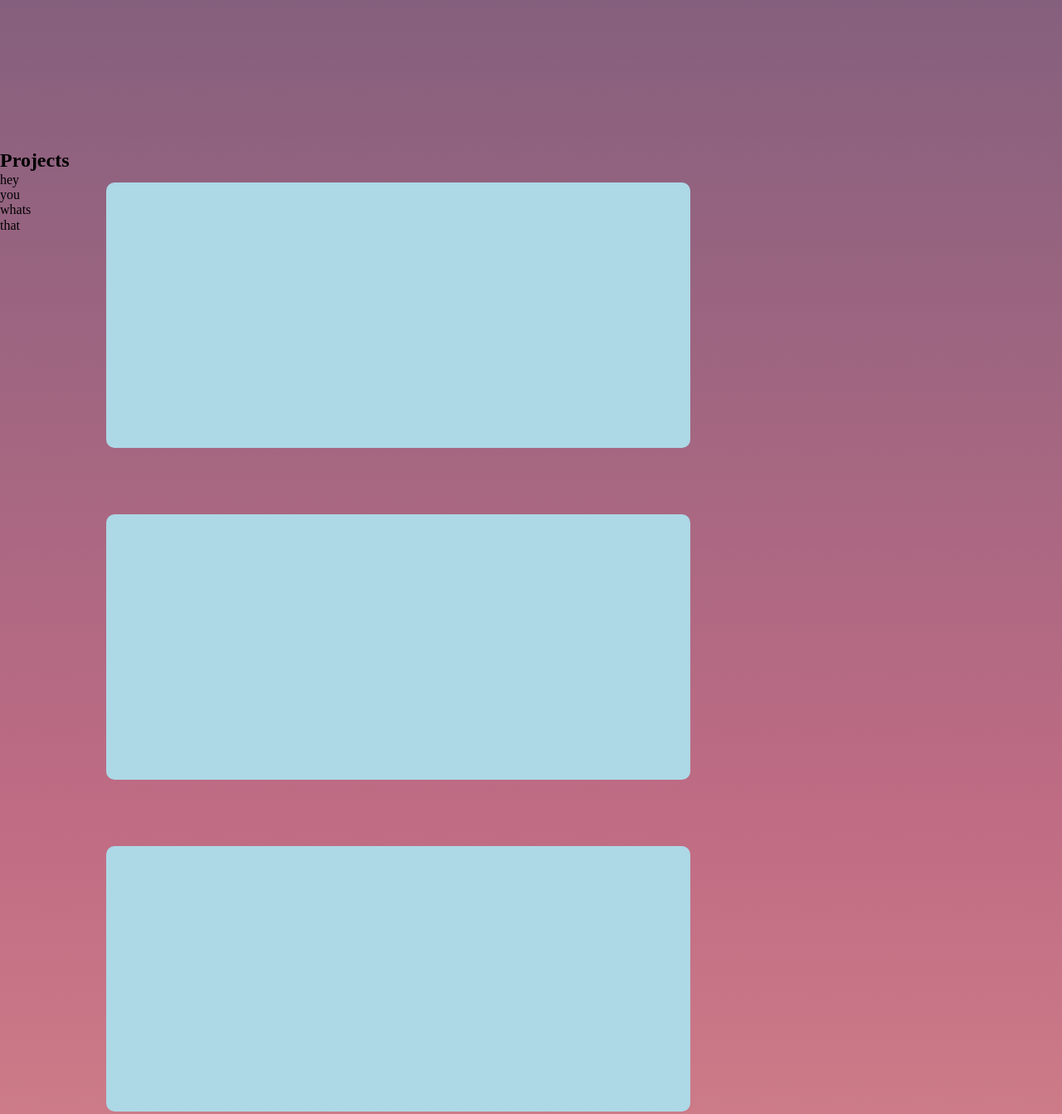
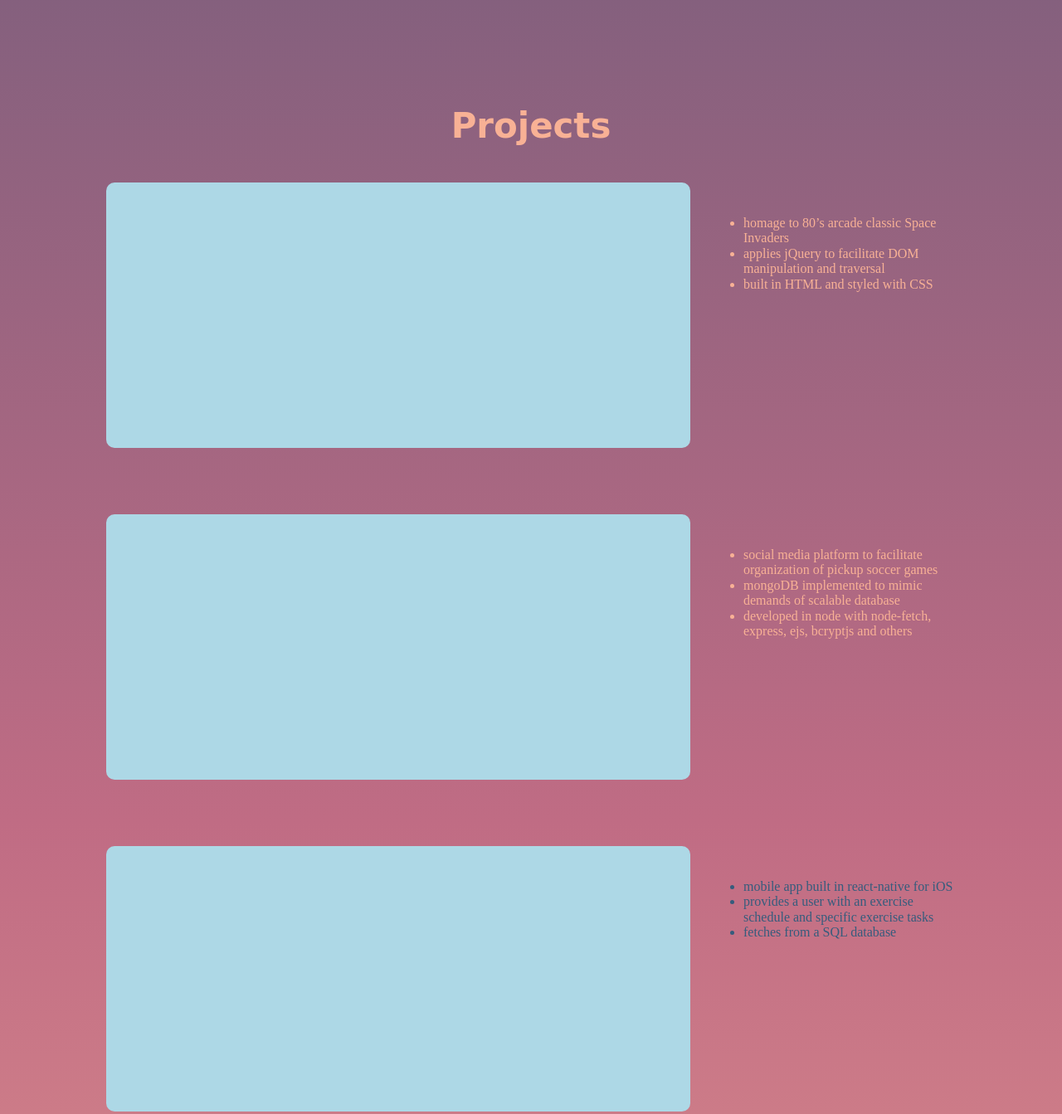
Before and after one commit to daniel-j-pease/round-three, a website: page public/index.html in a window 1280 px wide. Shown: the part 1420-2763 px from the top of the page at 83% size. Drawn offline with nearby package versions, Linux system fonts and the light colour scheme; a web font is replaced by a local one.

Commit message:
add project blurbs

```diff
--- a/public/index.html
+++ b/public/index.html
@@ -38,18 +38,27 @@
     <div id="bio-two" class="bio">Lorem ipsum dolor sit amet, consectetur adipisicing elit. Obcaecati explicabo sit voluptatem ea voluptates, culpa ipsa corrupti odio. Odit accusantium, deleniti hic laudantium cum illo aliquam velit ea dignissimos error?</div>
   </div>
   <div id="portfolio">
-    <h2 id="project-header">Projects</h2>
+    <h1 id="project-header">Projects</h1>
     <div id="projects">
-      <div id="project-one" class="project"></div>
-      <ul>
-        <li>hey</li>
-        <li>you</li>
-        <li>whats</li>
-        <li>that</li>
+      <div id="project-one-image" class="project-image"></div>
+      <ul id="project-one-list">
+        <li>homage to 80’s arcade classic Space Invaders</li>
+        <li>applies jQuery to facilitate DOM manipulation and traversal</li>
+        <li>built in HTML and styled with CSS</li>
       </ul>
-      <div id="project-two" class="project"></div>
-      <div id="project-three" class="project"></div>
-      <div id="project-four" class="project"></div>
+      <div id="project-two-image" class="project-image"></div>
+      <ul id="project-two-list">
+        <li>social media platform to facilitate organization of pickup soccer games</li>
+        <li>mongoDB implemented to mimic demands of scalable database</li>
+        <li>developed in node with node-fetch, express, ejs, bcryptjs and others</li>
+      </ul>
+      <div id="project-three-image" class="project-image"></div>
+      <ul id="project-three-list">
+        <li>mobile app built in react-native for iOS</li>
+        <li>provides a user with an exercise schedule and specific exercise tasks</li>
+        <li>fetches from a SQL database</li>
+      </ul>
+      <div id="project-four-image" class="project-image"></div>
     </div>
   </div>
   <div id="contact">
--- a/public/script.js
+++ b/public/script.js
@@ -53,8 +53,8 @@ window.onload = () => {
   function handleNavClick(e) {
     // define scroll position of each section relative to window.innerHeight
     const homeHeight = 0;
-    const aboutHeight = viewHeight;
-    const projectsHeight = viewHeight * 2;
+    const aboutHeight = viewHeight - (viewHeight / 10);
+    const projectsHeight = (viewHeight * 2) - (viewHeight / 10);
     const contactHeight = viewHeight * 4;
 
     // call scrollTo on the intended position
--- a/public/styles/main.css
+++ b/public/styles/main.css
@@ -8,7 +8,7 @@
   width: 10vw;
   position: fixed;
   right: 0;
-  margin-right: 5vw;
+  margin-right: 3vw;
   margin-top: 3vh;
   z-index: 1;
 
@@ -112,7 +112,7 @@ nav > div {
 #about > h1 {
   color: #F8B195;
   position: absolute;
-  top: 120vh;
+  top: 110vh;
   left: calc(20vw + 310px);
   font-size: 2.618em;
   font-family: 'Expletus Sans', cursive;
@@ -120,7 +120,7 @@ nav > div {
 
 #headshot {
   position: absolute;
-  top: 120vh;
+  top: 110vh;
   left: 15vw;
   background-color: red;
   height: 419px;
@@ -136,15 +136,25 @@ nav > div {
 }
 
 #bio-one {
-  top: 135vh;
+  top: 125vh;
   margin-bottom: 5vh;
 }
 
 #bio-two {
-  top: 150vh;
+  top: 140vh;
 }
 
-.project {
+#portfolio > h1 {
+  position: absolute;
+  top: 190vh;
+  width: 100vw;
+  text-align: center;
+  font-size: 2.618em;
+  color: #F8B195;
+  font-family: 'Expletus Sans', cursive;
+}
+
+.project-image {
   position: absolute;
   height: 40vh;
   width: 55vw;
@@ -155,20 +165,48 @@ nav > div {
   border-radius: 10px;
 }
 
-#project-one {
+#project-one-image {
   top: 200vh;
 }
 
-#project-two {
+#project-two-image {
   top: 250vh;
 }
 
-#project-three {
+#project-three-image {
   top: 300vh;
 }
 
-#project-four {
+#project-four-image {
   top: 350vh;
+}
+
+ul {
+  position: absolute;
+  width: 20vw;
+  left: 70vw;
+}
+
+#project-one-list,
+#project-two-list {
+  color: #F8B195;
+}
+
+#project-three-list,
+#project-four-list {
+  color: #355C7D;
+}
+
+#project-one-list {
+  top: 210vh;
+}
+
+#project-two-list {
+  top: 260vh;
+}
+
+#project-three-list {
+  top: 310vh;
 }
 
 .reveal {
```
